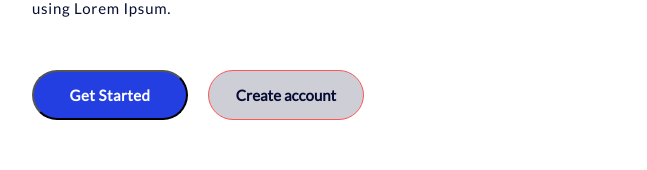
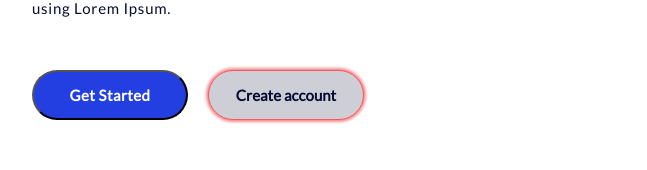
Before and after one commit to omgwer/ispring_learn, a plain HTML site: page index.html in a window 1280 px wide. Both pictures are taken after a click on the button "Create account". Shown: the part 483-653 px from the top of the page, without its empty margins (448-1095 px from the left). Drawn offline with Linux system fonts and the light colour scheme.

Commit message:
update 0.3
added shadows to buttons

```diff
--- a/styles/styles.css
+++ b/styles/styles.css
@@ -99,12 +99,14 @@
 .second-button:hover {
     background-color: #cdced6;
     border: 1px solid #fc5658;
+
 }
 .second-button:active,
 .second-button:focus{
     outline-style: none;
     background-color: #CDCED6;
     border: 1px solid #fc5658;
+    box-shadow: 0 0 3px 2px #f38c8e;
 }
 img {
     position: absolute;
```
